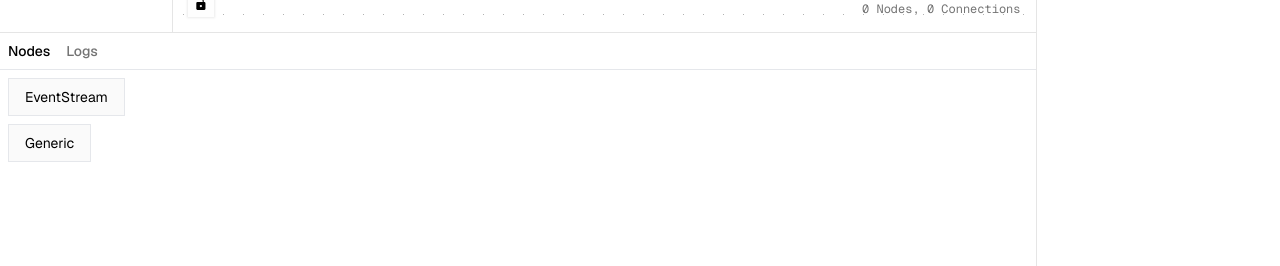
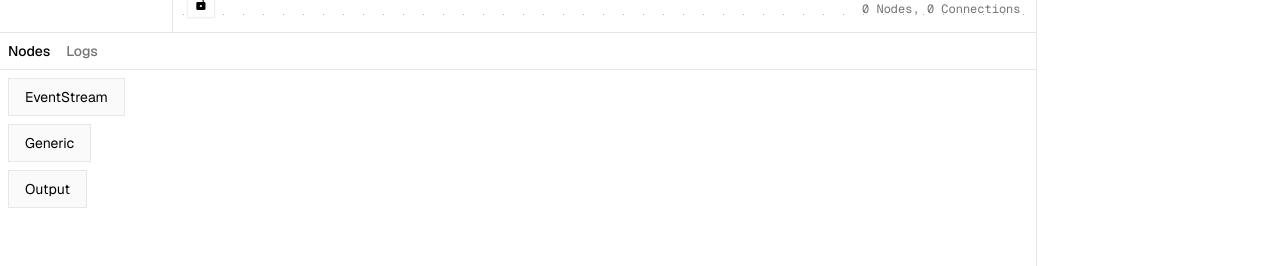
Before and after one commit to PwnFunction/eve, a Next.js app: page / in a window 1280 px wide. Shown: the part 497-763 px from the top of the page. Built offline with nearby package versions, Linux system fonts and the light colour scheme.

Commit message:
feat: added output node

```diff
--- a/src/components/blocks/index.ts
+++ b/src/components/blocks/index.ts
@@ -1,2 +1,3 @@
 export * from "./event-stream";
 export * from "./generic";
+export * from "./output";
--- /dev/null
+++ b/src/components/blocks/output.tsx
@@ -0,0 +1,16 @@
+import { type NodeProps } from "@xyflow/react";
+import { Base } from "./base";
+
+interface OutputProps extends NodeProps {
+  data: { name: string };
+}
+
+export const Output = (props: OutputProps) => {
+  const { name } = props.data;
+
+  return (
+    <Base rightHandle={false} {...props}>
+      <p>{name}</p>
+    </Base>
+  );
+};
--- a/src/components/canvas.tsx
+++ b/src/components/canvas.tsx
@@ -17,7 +17,7 @@ import {
 import "@xyflow/react/dist/style.css";
 import { useCallback, useEffect, useRef, useState } from "react";
 import { v4 as uuidv4 } from "uuid";
-import { EventStream, Generic } from "./blocks";
+import { EventStream, Generic, Output } from "./blocks";
 
 // Flow initial state
 const initialNodes: Node[] = [];
@@ -33,6 +33,7 @@ const fitViewOptions = {
 const nodeTypes = {
   EventStream,
   Generic,
+  Output,
 };
 
 const defaultNodePrefs = {
@@ -42,6 +43,9 @@ const defaultNodePrefs = {
   },
   Generic: {
     name: "Generic",
+  },
+  Output: {
+    name: "Output",
   },
 };
 
--- a/src/components/explorer.tsx
+++ b/src/components/explorer.tsx
@@ -58,7 +58,7 @@ export const Explorer = () => {
 
       {selectedTab === "Nodes" ? (
         <div className="space-y-2 p-2">
-          {["EventStream", "Generic"].map((nodeType) => (
+          {["EventStream", "Generic", "Output"].map((nodeType) => (
             <div
               key={nodeType}
               className="active:bg-neutral-0 w-fit cursor-move border bg-neutral-50 px-4 py-2"
```
